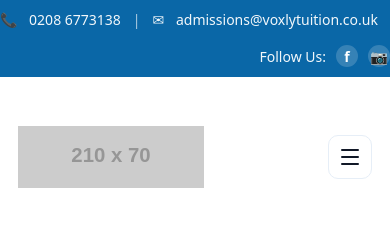
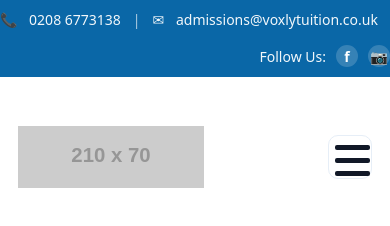
Before and after one commit to ayrasolservices/The-Primus-Tuition-center, a plain HTML site: page header and footer/header.html in a window 390 px wide. Shown: the top 226 px of the page. Drawn offline with Linux system fonts and the light colour scheme; placeholder pictures from the web are drawn by us.

Commit message:
Update header.html

```diff
--- a/header and footer/header.html
+++ b/header and footer/header.html
@@ -262,8 +262,8 @@ a{text-decoration:none;color:inherit}
   cursor:pointer;
 }
 .vox-burger span{
-  display:block;width:18px;height:2px;background:#111827;
-  margin:5px auto;border-radius:2px;
+  display:block;width:35px;height:5px;background:#111827;
+  margin:8px auto;border-radius:2px;
 }
 
 .vox-cta-mobile{display:none}
```
